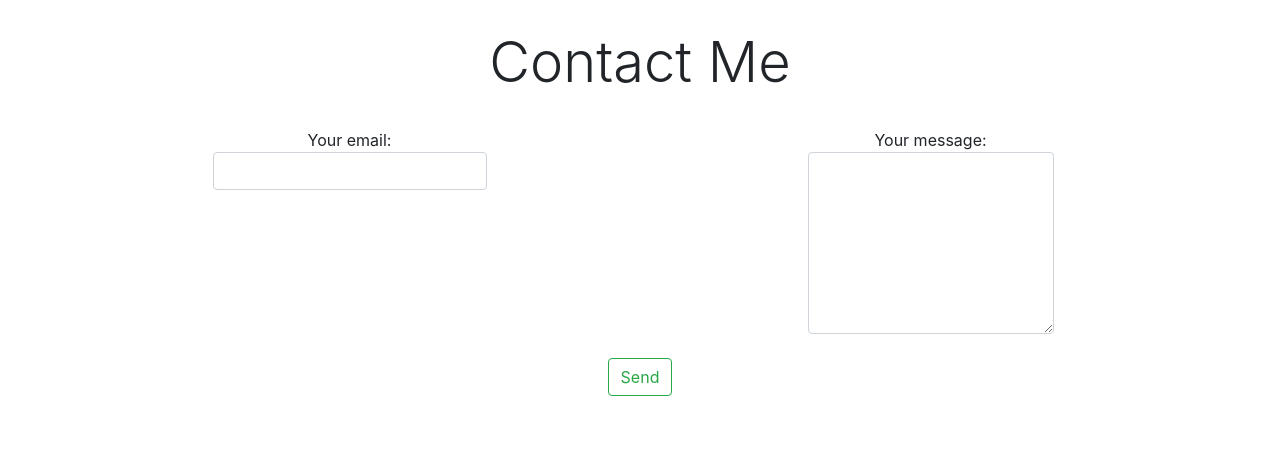
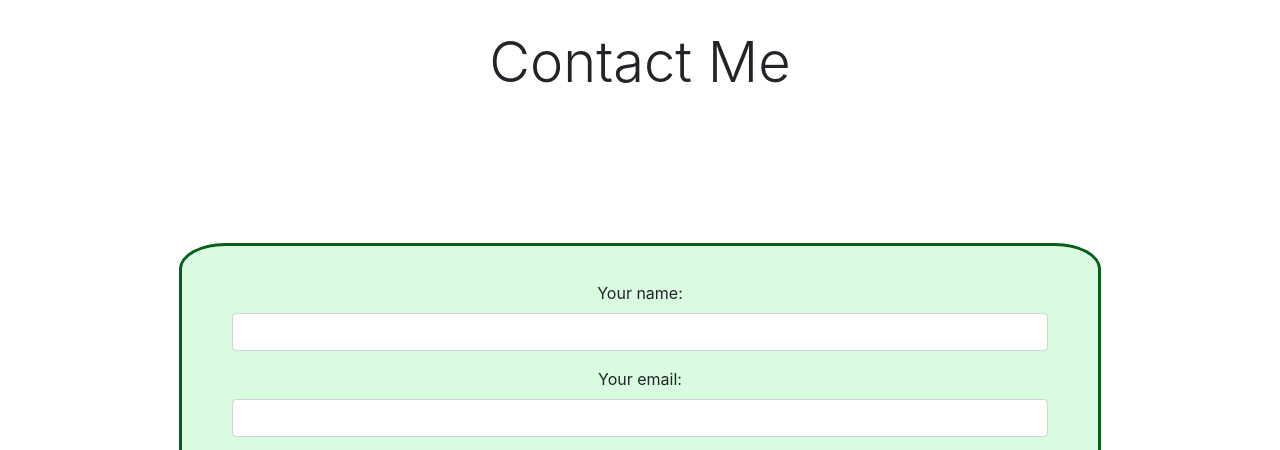
Before and after one commit to mirandaburbridge/portfolio, a plain HTML site: page index.html in a window 1280 px wide. Shown: the part 1990-2440 px from the top of the page. Drawn offline with nearby package versions, Linux system fonts and the light colour scheme.

Commit message:
fixed form

```diff
--- a/index.html
+++ b/index.html
@@ -171,20 +171,22 @@
         <h1 class="display-4">Contact Me</h1>
         <br>
         <form action="https://formspree.io/f/xqkgdavp" method="POST">
-            <div class="form-row">
-                <div class="form-group col-md-6">
+            <div class="col-md">
+                <div class="form-group">
+                    <label for="name">
+                        Your name:</label>
+                    <input type="text" name="name" class="form-control" id="name">
+                </div>
+                <div class="form-group">
                     <label for="exampleInputEmail1">
-                        Your email:
-                        <input type="email" name="_replyto" class="form-control" id="exampleInputEmail1"
-                            aria-describedby="emailHelp">
-                    </label>
+                        Your email:</label>
+                    <input type="email" name="_replyto" class="form-control" id="exampleInputEmail1"
+                        aria-describedby="emailHelp">
                 </div>
-                <div class="form-group col-md-6">
+                <div class="form-group">
                     <label for="exampleFormControlTextarea1">
-                        Your message:
-                        <textarea name="message" class="form-control" id="exampleFormControlTextarea1"
-                            rows="7"></textarea>
-                    </label>
+                        Your message:</label>
+                    <textarea name="message" class="form-control" id="exampleFormControlTextarea1" rows="7"></textarea>
                 </div>
                 <!-- your other form fields go here -->
 
@@ -200,7 +202,8 @@
         <h3><a href="https://github.com/mirandaburbridge" target="_blank"><i class="fab fa-github-square"
                     id="github"></i></a>
             <a href="https://www.linkedin.com/in/mirandaburbridge" target="_blank"><i class="fab fa-linkedin"
-                    id="linkedin"></i></a></h3>
+                    id="linkedin"></i></a>
+        </h3>
     </footer>
 </body>
 <!-- jQuery and JS bundle w/ Popper.js -->
--- a/styles.css
+++ b/styles.css
@@ -41,6 +41,17 @@
     padding: 5%;
 }
 
+form {
+    border: solid #0a5e1c;
+    border-radius: 5%;
+    background-color: #d9fce1;
+    padding: 3%;
+    margin: 10%;
+    text-align: center;
+    display: flex;
+    justify-content: center;
+}
+
 #submit {
     text-align: center;
 }
```
